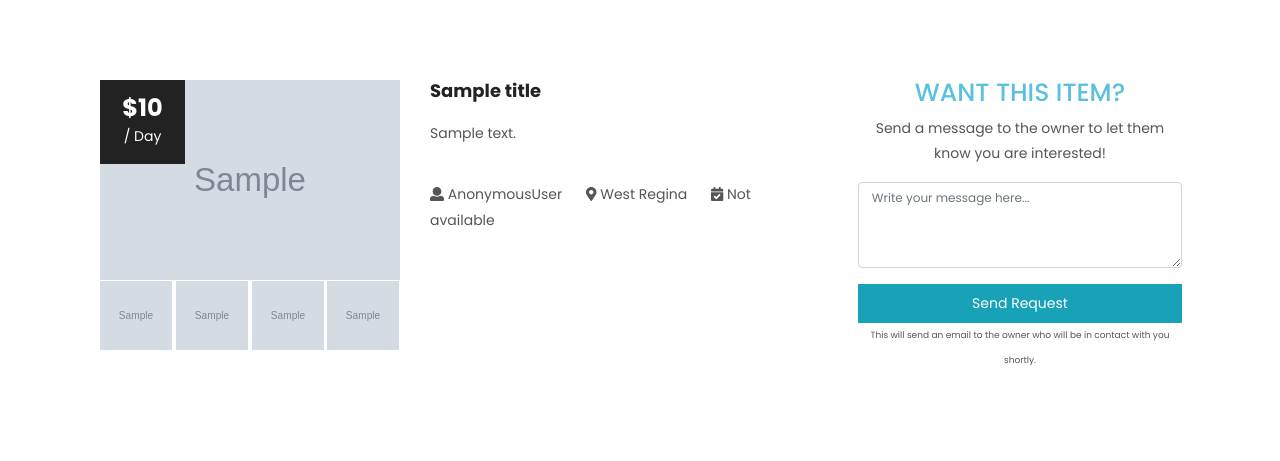
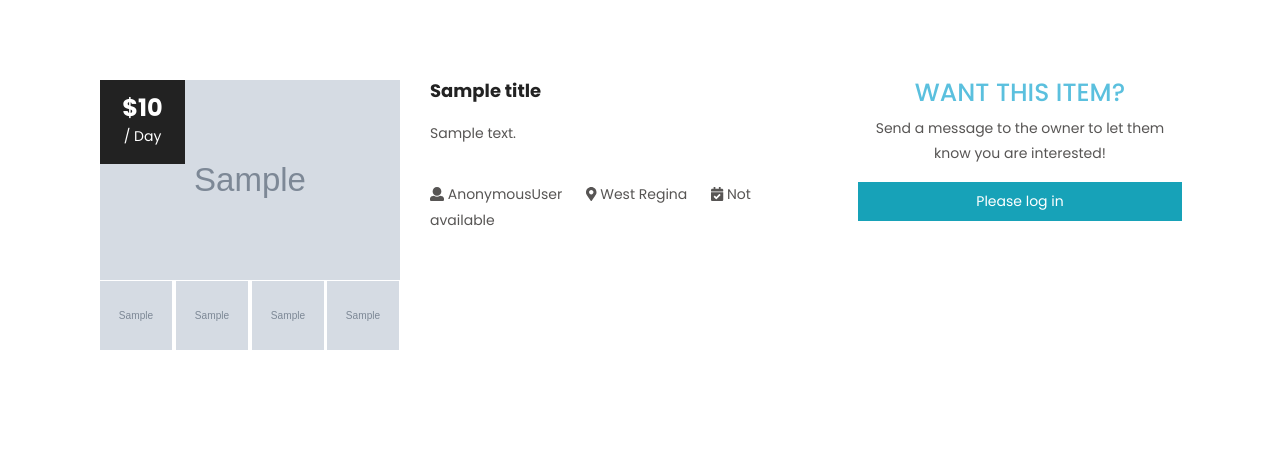
Before and after one commit to MahrukhA/RRRApplication, a Django app: template RRR/templates/listings/listing.html in a window 1280 px wide. Shown: the part 116-577 px from the top of the page. Run offline with Django 3.2, Linux system fonts and the light colour scheme; the template is opened without the code that fills it: most values are stand-ins (such as "Sample title", 1, 10 or a date in 2020); grey boxes marked "Sample" are stand-in pictures; parts of the project's set-up code (start-up, migrations or seed data) failed here and were passed over; some libraries are stand-ins or nearby versions.

Commit message:
only logged in users can see the email textarea

```diff
--- a/RRR/templates/listings/listing.html
+++ b/RRR/templates/listings/listing.html
@@ -139,6 +139,7 @@
 									<h2>Want This Item?</h2>
 									<p>Send a message to the owner to let them know you are interested! </p>
 								</div>
+								{% if request.user.is_authenticated %}
 								<form action="{% url 'listing' id %}" method="POST">
 									{% csrf_token %}
 									<div class="form-group shadow-textarea">
@@ -154,6 +155,9 @@
 										</p>
 									</div>
 								</form>
+								{% else %}
+									<a href="{% url 'login' %}"><p class="btn btn-info btn-block rounded-0 py-2"> Please log in </p></a>
+								{% endif %}
 							</div>
 						</div>
 					</div>
```
